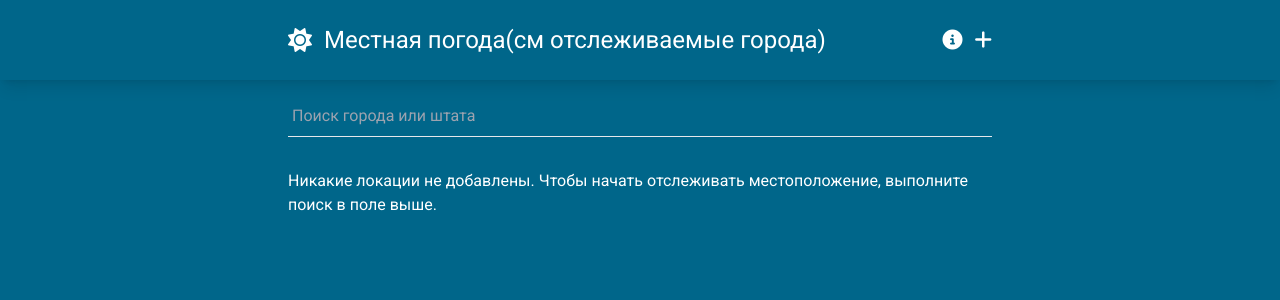
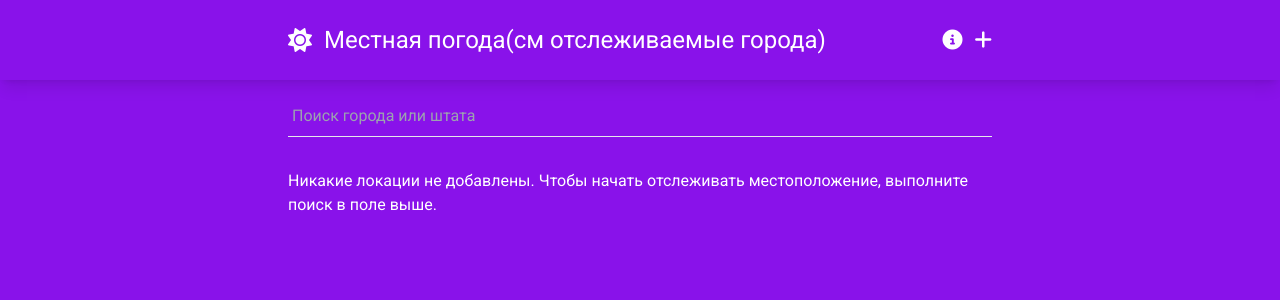
Before and after one commit to KRATOSru/weather-app, a Vue app: page / in a window 1280 px wide. Shown: the top 300 px of the page. Built offline with nearby package versions, Linux system fonts and the light colour scheme.

Commit message:
bg has been changed

```diff
--- a/src/views/HomeView.vue
+++ b/src/views/HomeView.vue
@@ -39,7 +39,7 @@
       <Suspense>
         <CityList />
         <template #fallback>
-          <CityCardSkeleton />
+          <CityCardSkeleton/>
         </template>
       </Suspense>
     </div>
--- a/tailwind.config.js
+++ b/tailwind.config.js
@@ -3,7 +3,7 @@ module.exports = {
   theme: {
     extend: {
       colors: {
-        "weather-primary": "#00668A",
+        "weather-primary": "#8912ea",
         "weather-secondary": "#004E71",
       },
     },
```
